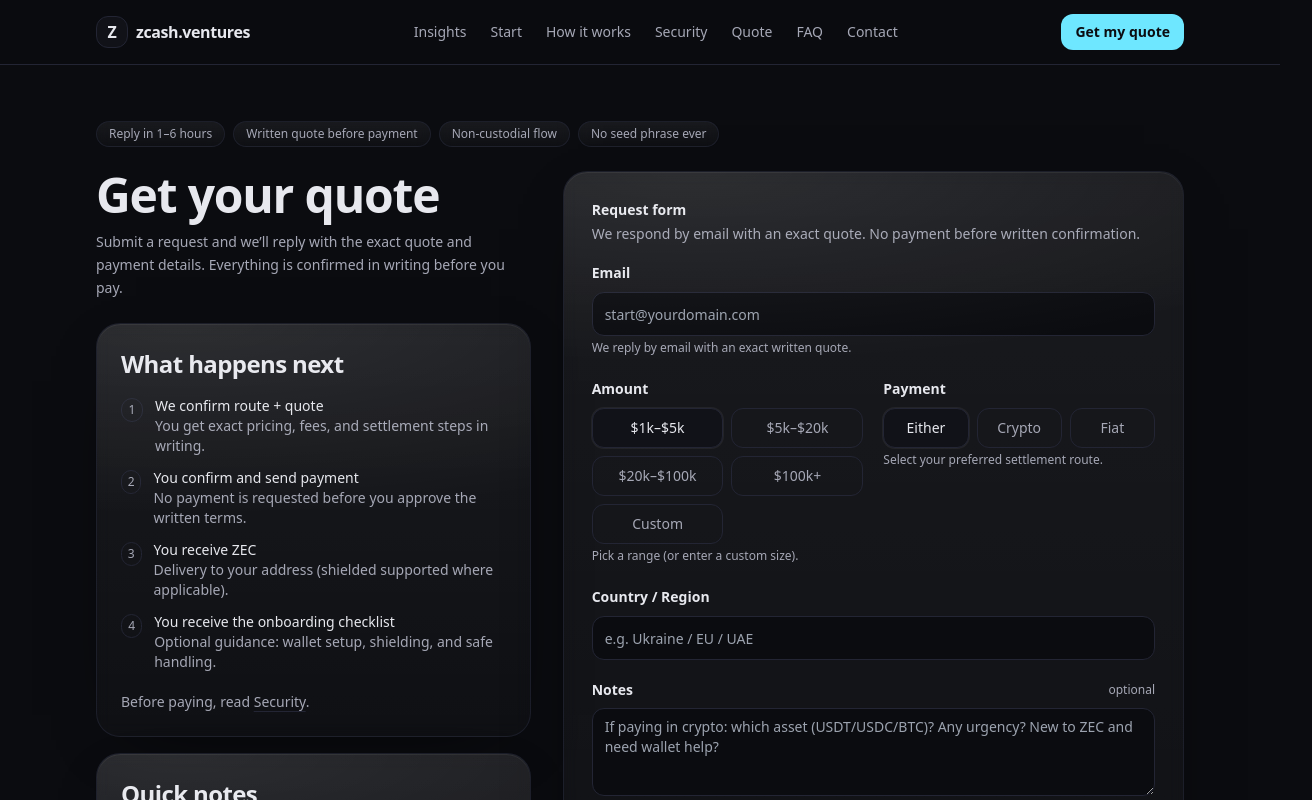
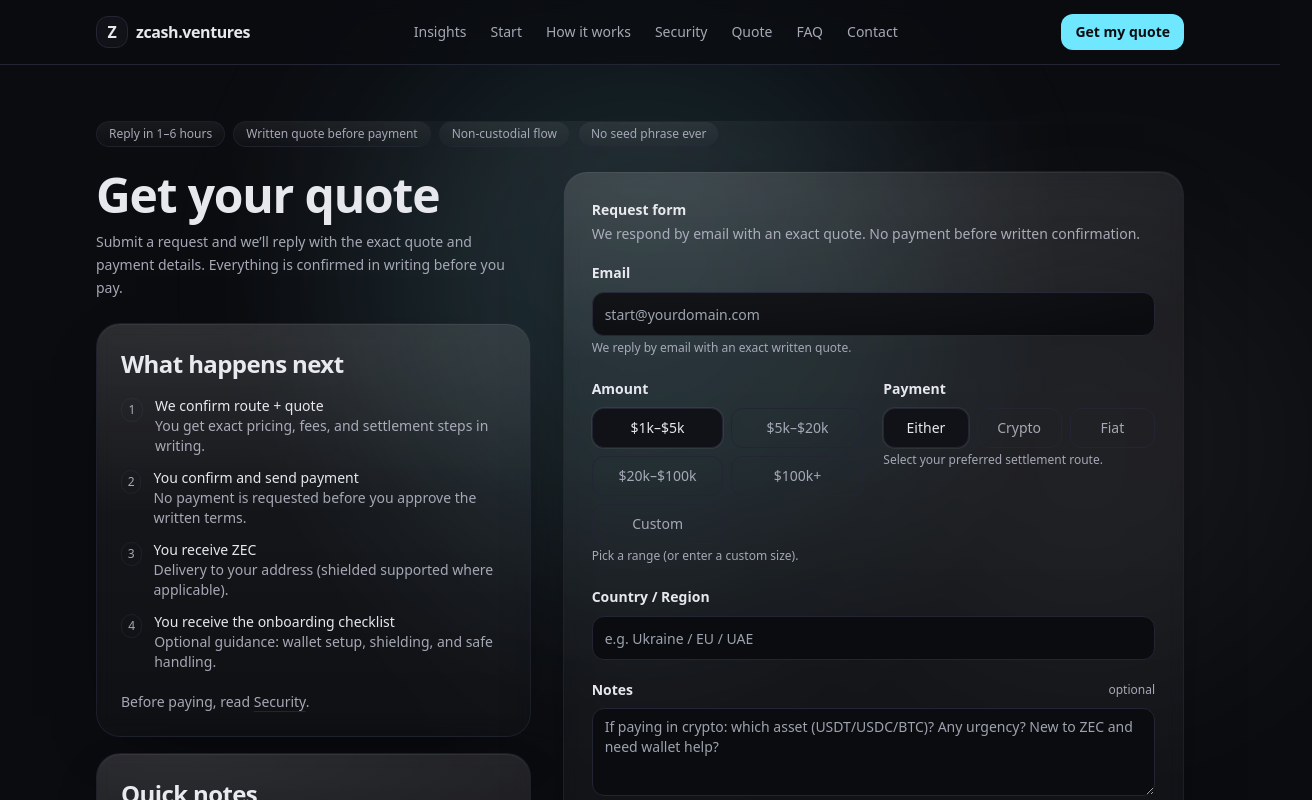
Before and after one commit to Gatsby01k/zcash-ventures, a Next.js app: page /start in a window 1280 px wide. Shown: the top 800 px of the page, 1312 px wide, since content can reach past the window. Built offline with nearby package versions, Linux system fonts and the light colour scheme.

Commit message:
Update page.tsx

```diff
--- a/app/start/page.tsx
+++ b/app/start/page.tsx
@@ -32,6 +32,14 @@ const NEXT = [
 export default function StartPage() {
   return (
     <Container className="py-10 md:py-14">
+      <div className="relative">
+        {/* Premium background glows */}
+        <div className="pointer-events-none absolute -top-28 left-1/2 h-[560px] w-[560px] -translate-x-1/2 rounded-full bg-accent/10 blur-[100px]" />
+        <div className="pointer-events-none absolute top-24 -right-32 h-[460px] w-[460px] rounded-full bg-white/5 blur-[110px]" />
+        <div className="pointer-events-none absolute -bottom-40 -left-40 h-[520px] w-[520px] rounded-full bg-white/4 blur-[120px]" />
+        <div className="pointer-events-none absolute inset-0 bg-[radial-gradient(ellipse_at_top,rgba(255,255,255,0.06),transparent_55%)]" />
+
+        <div className="relative">
           {/* Chips */}
           <div className="mb-6 flex flex-wrap gap-2">
             {CHIPS.map((x) => (
@@ -40,22 +48,20 @@ export default function StartPage() {
           </div>
 
           <div className="grid grid-cols-1 gap-8 md:grid-cols-12">
-        {/* Left column */}
+            {/* Left */}
             <div className="md:col-span-5">
-          <H1>Get your quote</H1>
-          <Muted className="mt-3">
+              <H1 className="tracking-tight">Get your quote</H1>
+              <Muted className="mt-3 max-w-[56ch] text-[15px] leading-relaxed">
                 Submit a request and we’ll reply with the exact quote and payment details.
                 Everything is confirmed in writing before you pay.
               </Muted>
 
-          {/* What happens next */}
               <Card className="mt-6 p-6">
                 <H2 className="text-base">What happens next</H2>
-
                 <div className="mt-4 space-y-3">
                   {NEXT.map((s, i) => (
                     <div key={s.t} className="flex gap-3">
-                  <div className="mt-0.5 flex h-6 w-6 items-center justify-center rounded-full border border-line text-xs text-muted">
+                      <div className="mt-0.5 flex h-6 w-6 items-center justify-center rounded-full border border-line/70 text-xs text-muted">
                         {i + 1}
                       </div>
                       <div>
@@ -68,14 +74,16 @@ export default function StartPage() {
 
                 <div className="mt-5 text-sm text-muted">
                   Before paying, read{" "}
-              <Link className="underline decoration-line underline-offset-4 hover:decoration-accent" href="/security">
+                  <Link
+                    className="underline decoration-line underline-offset-4 hover:decoration-accent"
+                    href="/security"
+                  >
                     Security
                   </Link>
                   .
                 </div>
               </Card>
 
-          {/* Quick notes */}
               <Card className="mt-4 p-6">
                 <H2 className="text-base">Quick notes</H2>
                 <ul className="mt-3 space-y-2 text-sm text-muted">
@@ -108,13 +116,12 @@ export default function StartPage() {
                 </div>
               </Card>
 
-          {/* Trust mini */}
               <div className="mt-6 text-xs text-muted">
                 Privacy note: never share seed phrases. We only need your receiving address after terms are confirmed.
               </div>
             </div>
 
-        {/* Right column (form card) */}
+            {/* Right */}
             <div className="md:col-span-7">
               <Card className="p-6 md:p-7">
                 <div className="mb-4">
@@ -126,13 +133,14 @@ export default function StartPage() {
 
                 <StartForm />
 
-            {/* tiny footer */}
-            <div className="mt-6 border-t border-line pt-4 text-xs text-muted">
+                <div className="mt-6 border-t border-line/70 pt-4 text-xs text-muted">
                   Operational: Use an email you can access. For encrypted replies, add PGP.
                 </div>
               </Card>
             </div>
           </div>
+        </div>
+      </div>
     </Container>
   );
 }
```
Lines whose indentation alone changed are shown as unchanged.
